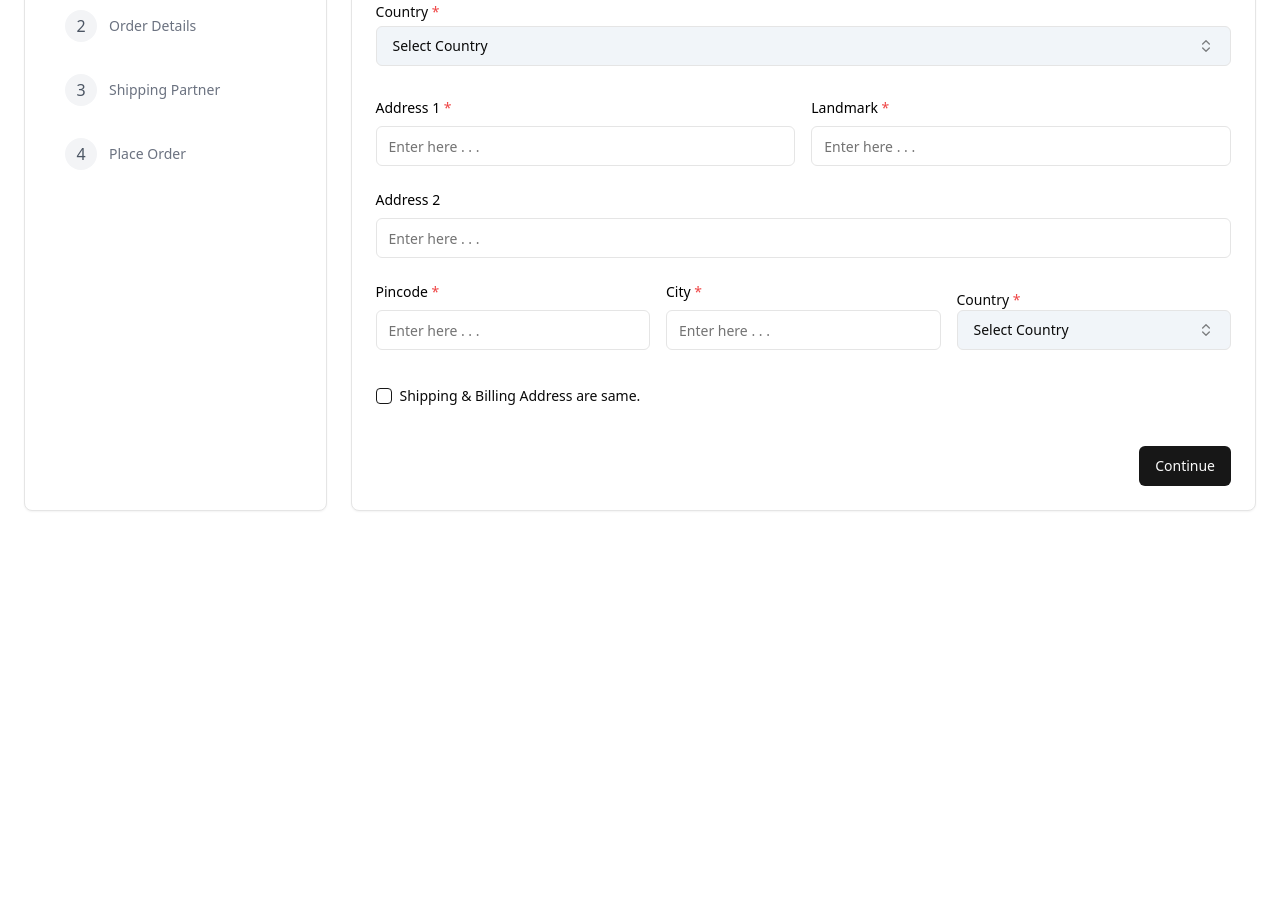
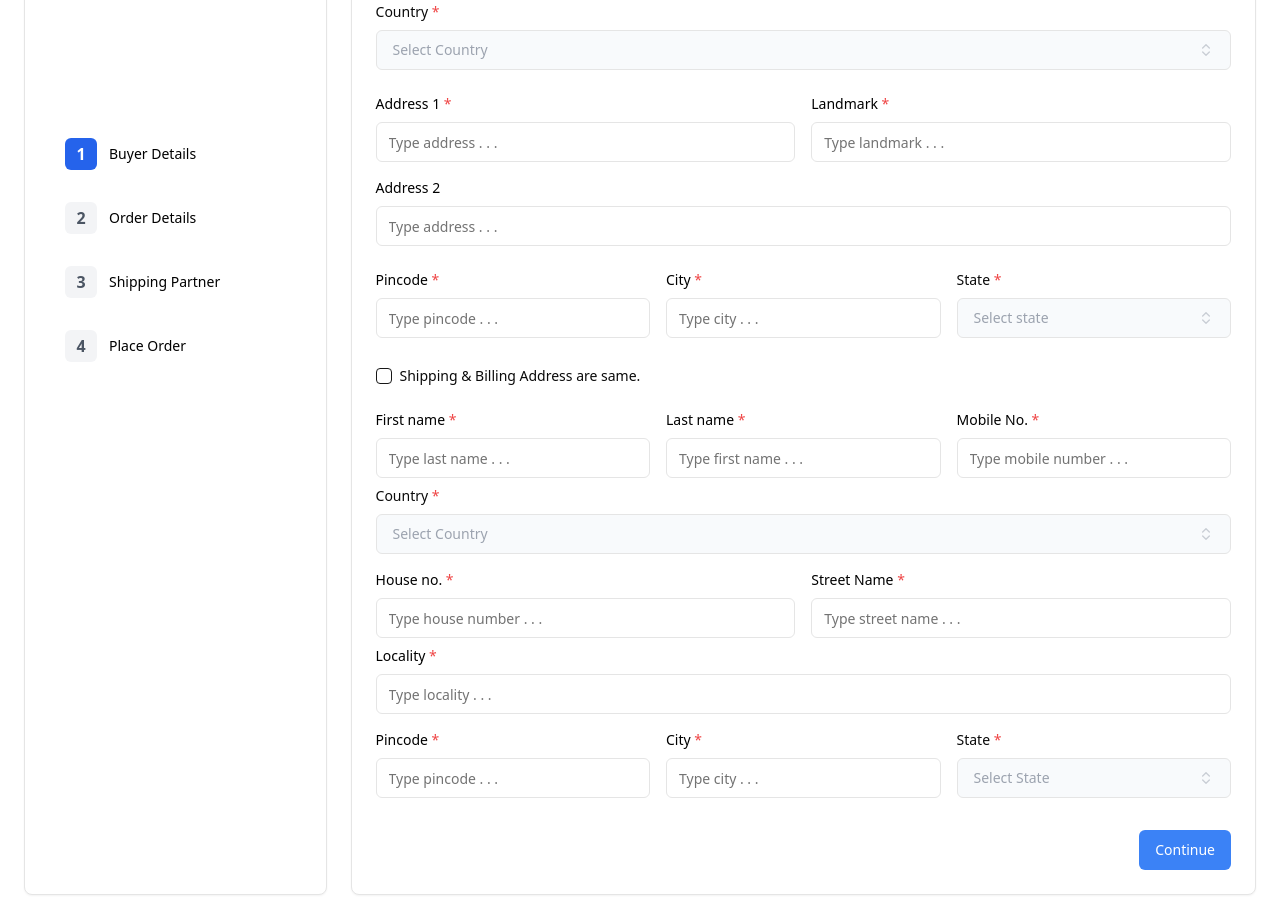
Before and after one commit to ujjwalSGL/VendorsOrder, a React (Vite) app: page / in a window 1280 px wide. Shown: the part 420-1339 px from the top of the page. Before the commit the page ends 955 px from the top, so only its background shows below. Built offline with nearby package versions, Linux system fonts and the light colour scheme.

Commit message:
Fix some UI issue

```diff
--- a/src/components/elements/SimpleFormField.tsx
+++ b/src/components/elements/SimpleFormField.tsx
@@ -16,6 +16,7 @@ interface SimpleFormFieldProps {
   required?: boolean;
   disabled?: boolean;
   className?: string;
+  valueType?: string;
 }
 
 export default function SimpleFormField({
@@ -27,7 +28,39 @@ export default function SimpleFormField({
   required = false,
   disabled = false,
   className,
+  valueType,
 }: SimpleFormFieldProps) {
+  switch (type) {
+    case "dimension":
+      return (
+        <FormField
+          control={form.control}
+          name={name}
+          render={({ field }) => (
+            <FormItem className={className}>
+              <FormLabel className="text-black">
+                {label} {required && <Required />}
+              </FormLabel>
+              <FormControl>
+                <div className="flex">
+                  <Input
+                    type="number"
+                    {...field}
+                    placeholder={placeholder}
+                    className="w-full rounded-r-none"
+                    disabled={disabled}
+                  />
+                  <span className="flex items-center justify-center py-1.5 px-2 text-sm border rounded-r-sm bg-slate-100">
+                    {valueType}
+                  </span>
+                </div>
+              </FormControl>
+              <FormMessage />
+            </FormItem>
+          )}
+        />
+      );
+  }
   return (
     <FormField
       control={form.control}
--- a/src/components/ui/button.tsx
+++ b/src/components/ui/button.tsx
@@ -18,6 +18,8 @@ const buttonVariants = cva(
           "bg-secondary text-secondary-foreground hover:bg-secondary/80",
         ghost: "hover:bg-accent hover:text-accent-foreground",
         link: "text-primary underline-offset-4 hover:underline",
+        shipping: "bg-blue-500 hover:bg-blue-400 text-white",
+        secondaryShipping: "bg-blue-50 hover:bg-blue-300 text-blue-600",
       },
       size: {
         default: "h-10 px-4 py-2",
--- a/src/pages/BuyersDetails.tsx
+++ b/src/pages/BuyersDetails.tsx
@@ -56,14 +56,14 @@ const buyerFormSchema = z.object({
     .max(100),
   pinCode: z
     .string()
-    .min(1, { message: "The customer shipping postcode is required." })
+    .min(1, { message: "The customer shipping pincode is required." })
     .max(8),
   city: z
     .string()
     .nonempty({ message: "The customer shipping city is required." })
     .max(25),
   houseNo: z
-    .number({
+    .string({
       message: "The customer billing address house number is required.",
     })
     .min(1, {
@@ -77,6 +77,14 @@ const buyerFormSchema = z.object({
   locality: z
     .string()
     .nonempty({ message: "The customer billing locality is required." })
+    .max(25),
+  billingPinCode: z
+    .string()
+    .min(1, { message: "The customer billing pincode is required." })
+    .max(8),
+  billingCity: z
+    .string()
+    .nonempty({ message: "The customer billing city is required." })
     .max(25),
 });
 
@@ -97,13 +105,16 @@ function BuyerDetails({ nextStep }: any) {
     country: "",
     alternateMobileNumber: "",
     state: "",
-    houseNo: 0,
+    houseNo: "",
     streetName: "",
     locality: "",
     addressSame: false,
     billingFirstName: "",
     billingLastName: "",
     billingMobileNumber: "",
+    billingPinCode: "",
+    billingCity: "",
+    billingCountry: "",
   };
 
   const buyersDetailsForm = useForm<BuyerFormType>({
@@ -117,11 +128,12 @@ function BuyerDetails({ nextStep }: any) {
   const [address, setAddress] = useState("");
   const [country, setCountry] = useState("");
   const [countryState, setCountryState] = useState("");
-  const [addressSame, setAddressSame] = useState(false);
+  const [addressSame, setAddressSame] = useState(true);
 
   const handleBuyerDetails = (data: BuyerFormType) => {
     console.log(data);
     localStorage.setItem("buyerDetails", JSON.stringify(data));
+    nextStep();
   };
   const handleAddressCheckbox = () => {
     setAddressSame(!addressSame);
@@ -141,7 +153,7 @@ function BuyerDetails({ nextStep }: any) {
                     variant="outline"
                     role="combobox"
                     aria-expanded={openAddress}
-                    className="justify-between w-full bg-slate-100 hover:bg-slate-200"
+                    className="justify-between w-full font-medium text-gray-400 bg-slate-50"
                   >
                     {address
                       ? addressFrameworks.find(
@@ -186,15 +198,16 @@ function BuyerDetails({ nextStep }: any) {
               </Popover>
             </div>
             <h1 className="mt-5 font-bold">Buyer Shipping Details</h1>
-            <div className="mt-8 space-y-6 text-sm">
-              <div className="gap-4 lg:grid lg:grid-cols-3">
+            <div className="mt-8 space-y-4 text-sm">
+              <div className="gap-4 space-y-2 lg:grid lg:grid-cols-3">
                 <SimpleFormField
                   form={buyersDetailsForm}
                   label="First name"
                   type="text"
                   required
                   name="firstName"
-                  placeholder="Enter here . . ."
+                  className="lg:mt-2"
+                  placeholder="Type first name here . . ."
                 />
                 <SimpleFormField
                   form={buyersDetailsForm}
@@ -202,7 +215,7 @@ function BuyerDetails({ nextStep }: any) {
                   type="text"
                   required
                   name="lastName"
-                  placeholder="Enter here . . ."
+                  placeholder="Type last name here . . ."
                 />
                 <SimpleFormField
                   form={buyersDetailsForm}
@@ -210,16 +223,17 @@ function BuyerDetails({ nextStep }: any) {
                   type="number"
                   required
                   name="mobileNumber"
-                  placeholder="Enter here . . ."
+                  placeholder="Type number . . ."
                 />
               </div>
-              <div className="gap-4 lg:grid lg:grid-cols-2">
+              <div className="w-full gap-4 mt-2 space-y-2 lg:flex">
                 <SimpleFormField
                   form={buyersDetailsForm}
                   label="Alternate Mobile No."
                   type="number"
                   name="alternateMobileNumber"
-                  placeholder="Enter here . . ."
+                  className="lg:w-2/6 lg:mt-2"
+                  placeholder="Type number . . ."
                 />
                 <SimpleFormField
                   form={buyersDetailsForm}
@@ -227,10 +241,11 @@ function BuyerDetails({ nextStep }: any) {
                   type="text"
                   required
                   name="email"
-                  placeholder="Enter here . . ."
+                  className="lg:w-4/6"
+                  placeholder="Type mail id . . ."
                 />
               </div>
-              <div className="space-y-1">
+              <div className="mt-2 space-y-2">
                 <Label htmlFor="country">Country {required()}</Label>
                 <Popover open={openCountry} onOpenChange={setOpenCountry}>
                   <PopoverTrigger asChild>
@@ -238,7 +253,7 @@ function BuyerDetails({ nextStep }: any) {
                       variant="outline"
                       role="combobox"
                       aria-expanded={openCountry}
-                      className="justify-between w-full bg-slate-100 hover:bg-slate-200"
+                      className="justify-between w-full font-medium text-gray-400 bg-slate-50"
                     >
                       {country
                         ? countryFrameworks.find(
@@ -282,14 +297,15 @@ function BuyerDetails({ nextStep }: any) {
                   </PopoverContent>
                 </Popover>
               </div>
-              <div className="gap-4 pt-2 lg:grid lg:grid-cols-2">
+              <div className="gap-4 mt-2 space-y-2 lg:grid lg:grid-cols-2">
                 <SimpleFormField
                   form={buyersDetailsForm}
                   label="Address 1"
                   type="text"
                   required
                   name="address1"
-                  placeholder="Enter here . . ."
+                  className="lg:mt-2"
+                  placeholder="Type address . . ."
                 />
                 <SimpleFormField
                   form={buyersDetailsForm}
@@ -297,24 +313,27 @@ function BuyerDetails({ nextStep }: any) {
                   type="text"
                   required
                   name="landmark"
-                  placeholder="Enter here . . ."
+                  placeholder="Type landmark . . ."
                 />
               </div>
+              <div className="mt-2">
                 <SimpleFormField
                   form={buyersDetailsForm}
                   label="Address 2"
                   type="text"
                   name="address2"
-                placeholder="Enter here . . ."
+                  placeholder="Type address . . ."
                 />
-              <div className="gap-4 lg:grid lg:grid-cols-3">
+              </div>
+              <div className="gap-4 mt-2 space-y-2 lg:grid lg:grid-cols-3">
                 <SimpleFormField
                   form={buyersDetailsForm}
                   label="Pincode"
                   type="number"
                   required
                   name="pinCode"
-                  placeholder="Enter here . . ."
+                  className="lg:mt-2"
+                  placeholder="Type pincode . . ."
                 />
                 <SimpleFormField
                   form={buyersDetailsForm}
@@ -322,23 +341,23 @@ function BuyerDetails({ nextStep }: any) {
                   type="text"
                   required
                   name="city"
-                  placeholder="Enter here . . ."
+                  placeholder="Type city . . ."
                 />
-                <div className="mt-2">
-                  <Label htmlFor="country">Country {required()}</Label>
+                <div className="mt-2 space-y-2">
+                  <Label htmlFor="country">State {required()}</Label>
                   <Popover open={openState} onOpenChange={setOpenState}>
                     <PopoverTrigger asChild>
                       <Button
                         variant="outline"
                         role="combobox"
                         aria-expanded={openState}
-                        className="justify-between w-full bg-slate-100 hover:bg-slate-200"
+                        className="justify-between w-full font-medium text-gray-400 bg-slate-50"
                       >
                         {countryState
                           ? countryStateFrameWork.find(
                               (framework) => framework.value === countryState
                             )?.label
-                          : "Select Country"}
+                          : "Select state"}
                         <ChevronsUpDown className="w-4 h-4 ml-2 opacity-50 shrink-0" />
                       </Button>
                     </PopoverTrigger>
@@ -379,7 +398,7 @@ function BuyerDetails({ nextStep }: any) {
                   </Popover>
                 </div>
               </div>
-              <div className="flex items-center pt-3 space-x-2">
+              <div className="flex items-center pt-3 my-6 space-x-2">
                 <Checkbox id="terms" onClick={handleAddressCheckbox} />
                 <Label htmlFor="terms" className="text-sm ">
                   Shipping & Billing Address are same.
@@ -387,15 +406,16 @@ function BuyerDetails({ nextStep }: any) {
               </div>
               <div>
                 {addressSame == true && (
-                  <div className="space-y-6">
-                    <div className="gap-4 lg:grid lg:grid-cols-3">
+                  <div>
+                    <div className="gap-4 space-y-2 lg:grid lg:grid-cols-3">
                       <SimpleFormField
                         form={buyersDetailsForm}
                         label="First name"
                         type="text"
                         required
                         name="billingFirstName"
-                        placeholder="Enter here . . ."
+                        className="mt-2"
+                        placeholder="Type last name . . ."
                       />
                       <SimpleFormField
                         form={buyersDetailsForm}
@@ -403,7 +423,7 @@ function BuyerDetails({ nextStep }: any) {
                         type="text"
                         required
                         name="billingLastName"
-                        placeholder="Enter here . . ."
+                        placeholder="Type first name . . ."
                       />
                       <SimpleFormField
                         form={buyersDetailsForm}
@@ -411,10 +431,10 @@ function BuyerDetails({ nextStep }: any) {
                         type="number"
                         required
                         name="billingMobileNumber"
-                        placeholder="Enter here . . ."
+                        placeholder="Type mobile number . . ."
                       />
                     </div>
-                    <div className="mt-8">
+                    <div className="mt-2 space-y-2">
                       <Label htmlFor="country">Country {required()}</Label>
                       <Popover open={openCountry} onOpenChange={setOpenCountry}>
                         <PopoverTrigger asChild>
@@ -422,7 +442,7 @@ function BuyerDetails({ nextStep }: any) {
                             variant="outline"
                             role="combobox"
                             aria-expanded={openCountry}
-                            className="justify-between w-full bg-slate-100 hover:bg-slate-200"
+                            className="justify-between w-full font-medium text-gray-400 bg-slate-50"
                           >
                             {country
                               ? countryFrameworks.find(
@@ -468,14 +488,15 @@ function BuyerDetails({ nextStep }: any) {
                         </PopoverContent>
                       </Popover>
                     </div>
-                    <div className="gap-4 pt-2 lg:grid lg:grid-cols-2">
+                    <div className="gap-4 mt-2 space-y-2 lg:grid lg:grid-cols-2">
                       <SimpleFormField
                         form={buyersDetailsForm}
                         label="House no."
                         type="text"
                         required
                         name="houseNo"
-                        placeholder="Enter here . . ."
+                        placeholder="Type house number . . ."
+                        className="mt-2"
                       />
                       <SimpleFormField
                         form={buyersDetailsForm}
@@ -483,50 +504,53 @@ function BuyerDetails({ nextStep }: any) {
                         type="text"
                         required
                         name="streetName"
-                        placeholder="Enter here . . ."
+                        placeholder="Type street name . . ."
                       />
                     </div>
+                    <div className="mt-2">
                       <SimpleFormField
                         form={buyersDetailsForm}
                         label="Locality"
                         type="text"
                         required
                         name="locality"
-                      placeholder="Enter here . . ."
+                        placeholder="Type locality . . ."
                       />
-                    <div className="gap-4 lg:grid lg:grid-cols-3">
+                    </div>
+                    <div className="gap-4 mt-2 space-y-2 lg:grid lg:grid-cols-3">
                       <SimpleFormField
                         form={buyersDetailsForm}
                         label="Pincode"
                         type="number"
                         required
-                        name="pinCode"
-                        placeholder="Enter here . . ."
+                        name="billingPinCode"
+                        placeholder="Type pincode . . ."
+                        className="mt-2"
                       />
                       <SimpleFormField
                         form={buyersDetailsForm}
                         label="City"
                         type="text"
                         required
-                        name="city"
-                        placeholder="Enter here . . ."
+                        name="billingCity"
+                        placeholder="Type city . . ."
                       />
-                      <div className="mt-2">
-                        <Label htmlFor="country">Country {required()}</Label>
+                      <div className="mt-2 space-y-2">
+                        <Label htmlFor="state">State {required()}</Label>
                         <Popover open={openState} onOpenChange={setOpenState}>
                           <PopoverTrigger asChild>
                             <Button
                               variant="outline"
                               role="combobox"
                               aria-expanded={openState}
-                              className="justify-between w-full bg-slate-100 hover:bg-slate-200"
+                              className="justify-between w-full font-medium text-gray-400 bg-slate-50"
                             >
                               {countryState
                                 ? countryStateFrameWork.find(
                                     (framework) =>
                                       framework.value === countryState
                                   )?.label
-                                : "Select Country"}
+                                : "Select State"}
                               <ChevronsUpDown className="w-4 h-4 ml-2 opacity-50 shrink-0" />
                             </Button>
                           </PopoverTrigger>
@@ -572,9 +596,9 @@ function BuyerDetails({ nextStep }: any) {
               </div>
               <div className="flex justify-end pt-4">
                 <Button
+                  variant={"shipping"}
                   type="submit"
-                  // onClick={buyersDetailsForm.handleSubmit(handleBuyerDetails)}
-                  onClick={nextStep}
+                  onClick={buyersDetailsForm.handleSubmit(handleBuyerDetails)}
                 >
                   Continue
                 </Button>
--- a/src/pages/Stepper.tsx
+++ b/src/pages/Stepper.tsx
@@ -5,6 +5,7 @@ import BuyerDetails from "./BuyersDetails";
 import OrderDetails from "./OrderDetails";
 import ShippingPartner from "./ShippingPartner";
 import PlaceOrder from "./PlaceOrder";
+import { Check } from "lucide-react";
 
 export default function Stepper() {
   const [step, setStep] = useState(1);
@@ -29,26 +30,25 @@ export default function Stepper() {
   };
 
   return (
-    <div className="gap-6 p-6 mx-auto lg:flex">
-      <Card className="flex flex-row justify-center w-full p-6 lg:w-1/4 lg:flex-col">
+    <div className="gap-6 p-6 gap-y-4 lg:flex">
+      <Card className="flex flex-col justify-center w-full p-6 lg:w-1/4">
         {steps.map((stepItem) => (
           <div
             key={stepItem.id}
             className={cn(
-              "flex items-start gap-3 p-4 cursor-pointer",
-              stepItem.id === step ? "text-blue-600" : "text-gray-500"
+              "flex items-start gap-3 p-4 cursor-pointer font-bold",
+              stepItem.id < step ? "text-gray-400" : "text-black"
             )}
-            onClick={() => setStep(stepItem.id)}
           >
             <div
               className={cn(
-                "w-8 h-8 rounded-full flex items-center justify-center shrink-0",
-                stepItem.id === step
+                "w-8 h-8 rounded-md flex items-center justify-center shrink-0",
+                stepItem.id <= step
                   ? "bg-blue-600 text-white"
                   : "bg-gray-100 text-gray-600"
               )}
             >
-              {stepItem.id}
+              {stepItem.id < step ? <Check /> : stepItem.id}
             </div>
             <span className="text-sm font-medium mt-1.5">{stepItem.label}</span>
           </div>
```
Also changed, not shown: src/pages/OrderDetails.tsx (+68 -50 lines), src/pages/PlaceOrder.tsx (+73 -4 lines), src/pages/ShippingPartner.tsx (+81 -5 lines), src/interface/interface.tsx (added). Lines whose indentation alone changed are shown as unchanged.
